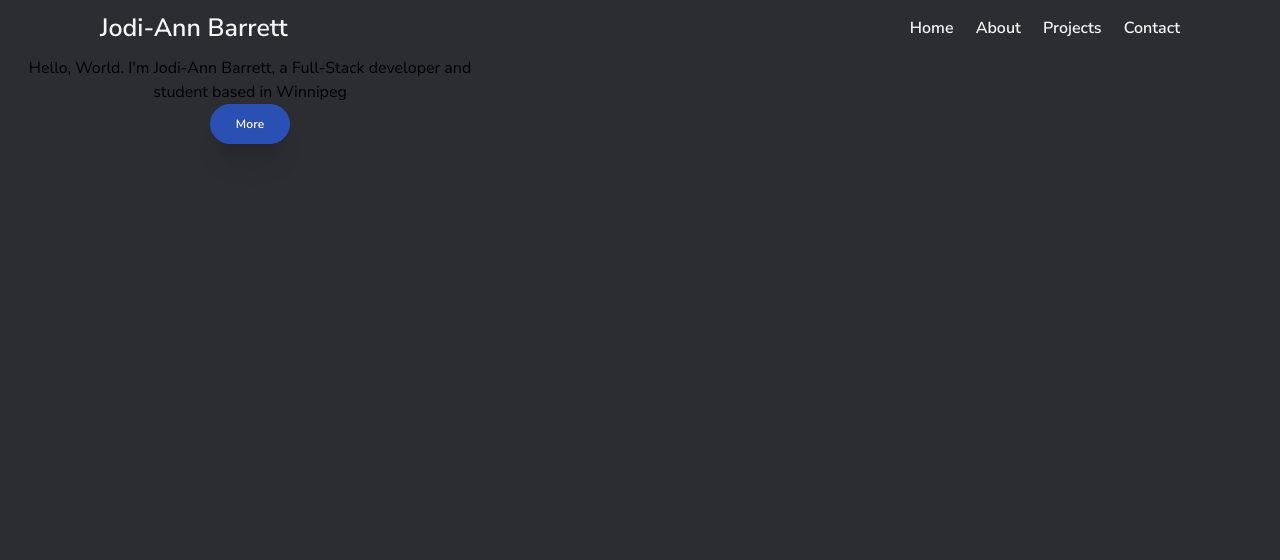
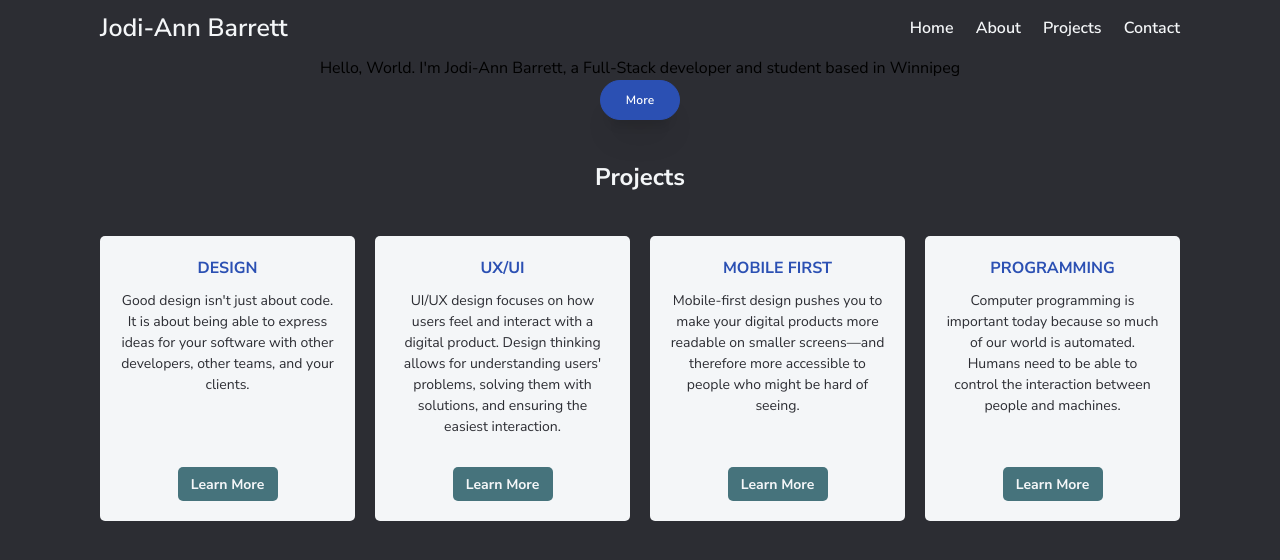
Before and after one commit to moorebarrett-jodiann/moorejodiannc, a plain HTML site: page index.html in a window 1280 px wide. Drawn offline with Linux system fonts and the light colour scheme.

Commit message:
Add Projects section

```diff
--- a/index.html
+++ b/index.html
@@ -33,9 +33,72 @@
                     </nav>
                 </div>
             </header>
-            <div class="biography">
-                <p>Hello, World. I'm Jodi-Ann Barrett, a Full-Stack developer and student based in Winnipeg</p>
-                <button>More</button>
+            <div class="container">
+                <div class="biography">
+                    <p>Hello, World. I'm Jodi-Ann Barrett, a Full-Stack developer and student based in Winnipeg</p>
+                    <button>More</button>
+                </div>
+                <div class="projects">
+                    <h2 class="sub-heading">Projects</h2>
+                    <div class="row">
+                        <div class="card">
+                            <div class="top">
+                                <h3>Design</h3>
+                                <p>Good design isn't just about code. It is about being able to
+                                    express ideas for your software with other developers, other teams,
+                                    and your clients.
+                                </p>
+                            </div>
+                            <div class="down">
+                                <div class="card-btn">
+                                    <a href="#">Learn More</a>
+                                </div>
+                            </div>
+                        </div>
+                        <div class="card">
+                            <div class="top">
+                                <h3>UX/UI</h3>
+                                <p>UI/UX design focuses on how users feel and interact with a digital
+                                    product. Design thinking allows for understanding users' problems,
+                                    solving them with solutions, and ensuring the easiest interaction.
+                                </p>
+                            </div>
+                            <div class="down">
+                                <div class="card-btn">
+                                    <a href="#">Learn More</a>
+                                </div>
+                            </div>
+                        </div>
+                        <div class="card">
+                            <div class="top">
+                                <h3>Mobile First</h3>
+                                <p>Mobile-first design pushes you to make your digital products more
+                                    readable on smaller screens—and therefore more accessible to people
+                                    who might be hard of seeing.
+                                </p>
+                            </div>
+                            <div class="down">
+                                <div class="card-btn">
+                                    <a href="#">Learn More</a>
+                                </div>
+                            </div>
+                        </div>
+                        <div class="card">
+                            <div class="top">
+                                <h3>Programming</h3>
+                                <p>Computer programming is important today because so much of our world
+                                    is automated. Humans need to be able to control the interaction
+                                    between people and machines.
+                                </p>
+                            </div>
+                            <div class="down">
+                                <div class="card-btn">
+                                    <a href="#">Learn More</a>
+                                </div>
+                            </div>
+                        </div>
+                    </div>
+                </div>
             </div>
         </main>
         <noscript><p>This page requires a JavaScript-enabled browser</p></noscript>
--- a/src/stylesheet/index.css
+++ b/src/stylesheet/index.css
@@ -125,7 +125,6 @@ header h1 {
 
 .biography {
     text-align: center;
-    width: 500px;
 }
 
 .biography p, .biography button {
@@ -156,3 +155,114 @@ header h1 {
     color: #fff;
     cursor: pointer;
 }
+
+/**************************************************/
+/*****      PROJECTS                         ******/
+/**************************************************/
+
+.projects {
+    text-align: center;
+}
+
+.projects h2 {
+    margin: 40px 0px;
+    color: var(--app-light-text-color);
+}
+
+.projects .row {
+    display: flex;
+    flex-flow: row wrap;
+    gap: 20px;
+}
+
+.projects .row .card {
+    display: flex;
+    flex-direction: column;
+    flex-grow: 1;
+    border-radius: 5px;
+    background-color: var(--app-light-text-color);
+    box-shadow: 0 20px 48px 0 var(--app-shadow-color);
+    transition: transform 450ms;
+    padding: 20px;
+}
+
+.projects .row .card h3 {
+    font-size: var(--app-main-font-size);
+    font-weight: 700;
+    color: var(--app-blue);
+    text-transform: uppercase;
+}
+
+.projects .row .card p {
+    font-size: 14px;
+    font-weight: 400;
+    color: var(--app-dark-grey-bg);
+}
+
+.projects .row .card:hover {
+    transform: translateY(-10px);
+}
+
+.projects .row .card div.top p{
+    margin: 10px 0 20px 0;
+}
+
+.projects .row .card div.top p span{
+    font-size: 10px;
+    color: var(--app-dark-text-color);
+}
+
+.projects .row .card div.top {
+    flex: 1;
+}
+
+.projects .row .card .down {
+    flex: none;
+    text-align: center;
+    width: 100%;
+}
+
+.card-btn {
+    display: inline-block;
+    border-radius: 5px;
+    text-align: center;
+    width: 100px;
+    background-color: var(--app-green);
+    margin-top: 10px;
+    padding: 5px 10px;
+    transition: background-color 0.25s ease-in-out;
+}
+
+.card-btn a {
+    font-size: 14px;
+    font-weight: 700;
+    color: var(--app-light-text-color);
+    text-decoration: none;
+}
+
+.card-btn:hover {
+    background-color: var(--app-blue);
+    cursor: pointer;
+    color: var(--app-light-text-color);
+}
+
+/* flex project cards with screen width 800px and up */
+@media (min-width: 801px) {
+    .projects .row .card {
+        width: calc(25% - 15px);
+    }
+}
+
+/* flex project cards with screen width 801px and down */
+@media (max-width: 800px) {
+    .projects .row .card {
+        width: calc(50% - 10px);
+    }
+}
+
+/* flex project cards with screen width 480px and down */
+@media (max-width: 480px) {
+    .projects .row .card {
+        width: 100%;
+    }
+}
```
Also changed, not shown: src/images/pattern.png (added).
